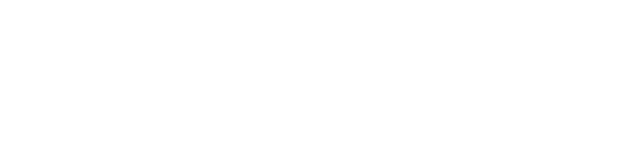
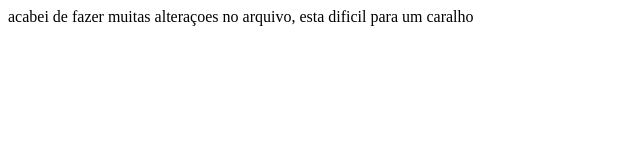
Before and after one commit to edu8carlos/aulasexta, a plain HTML site: page index.html in a window 1280 px wide. Shown: the whole page, without its empty margins (0-640 px from the left). Drawn offline with Linux system fonts and the light colour scheme.

Commit message:
alterei o body

```diff
--- a/index.html
+++ b/index.html
@@ -7,6 +7,6 @@
     <title>Document</title>
 </head>
 <body>
-
+    acabei de fazer muitas alteraçoes no arquivo, esta dificil para um caralho
 </body>
 </html>
```
